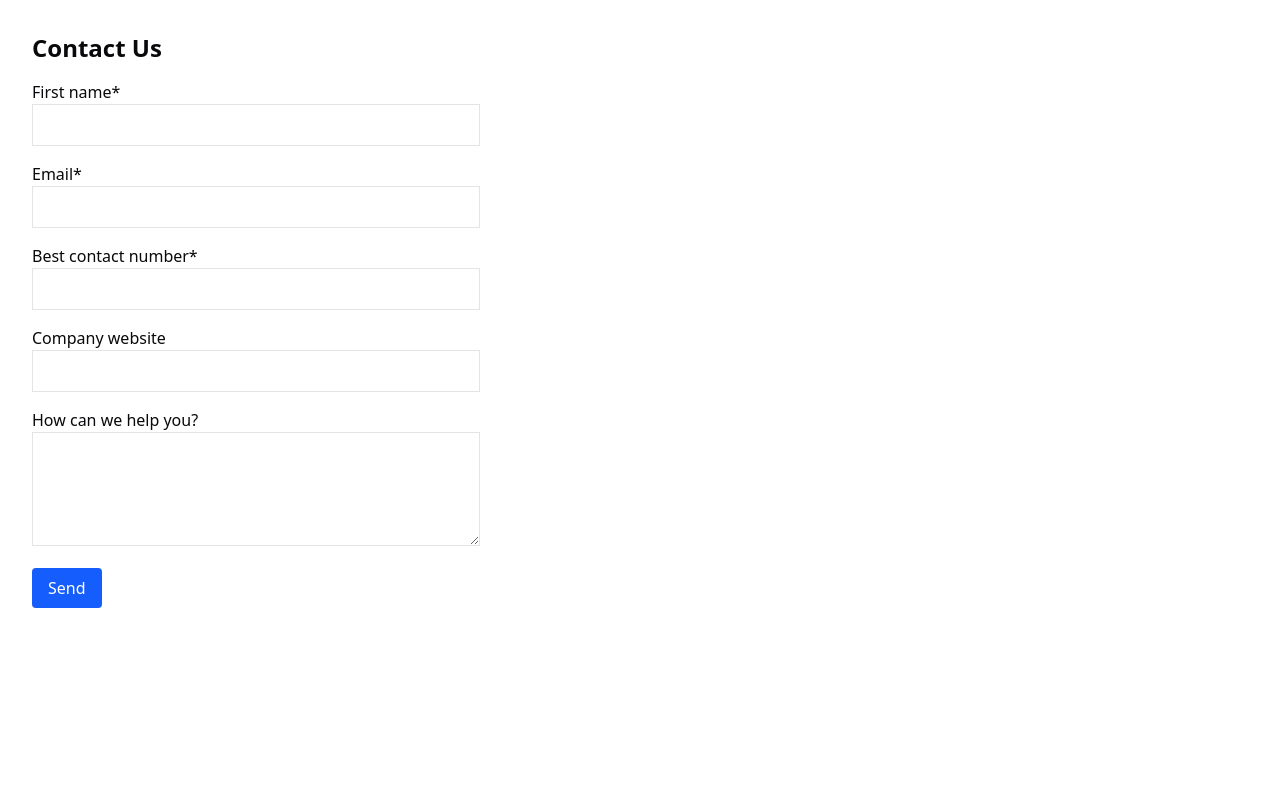
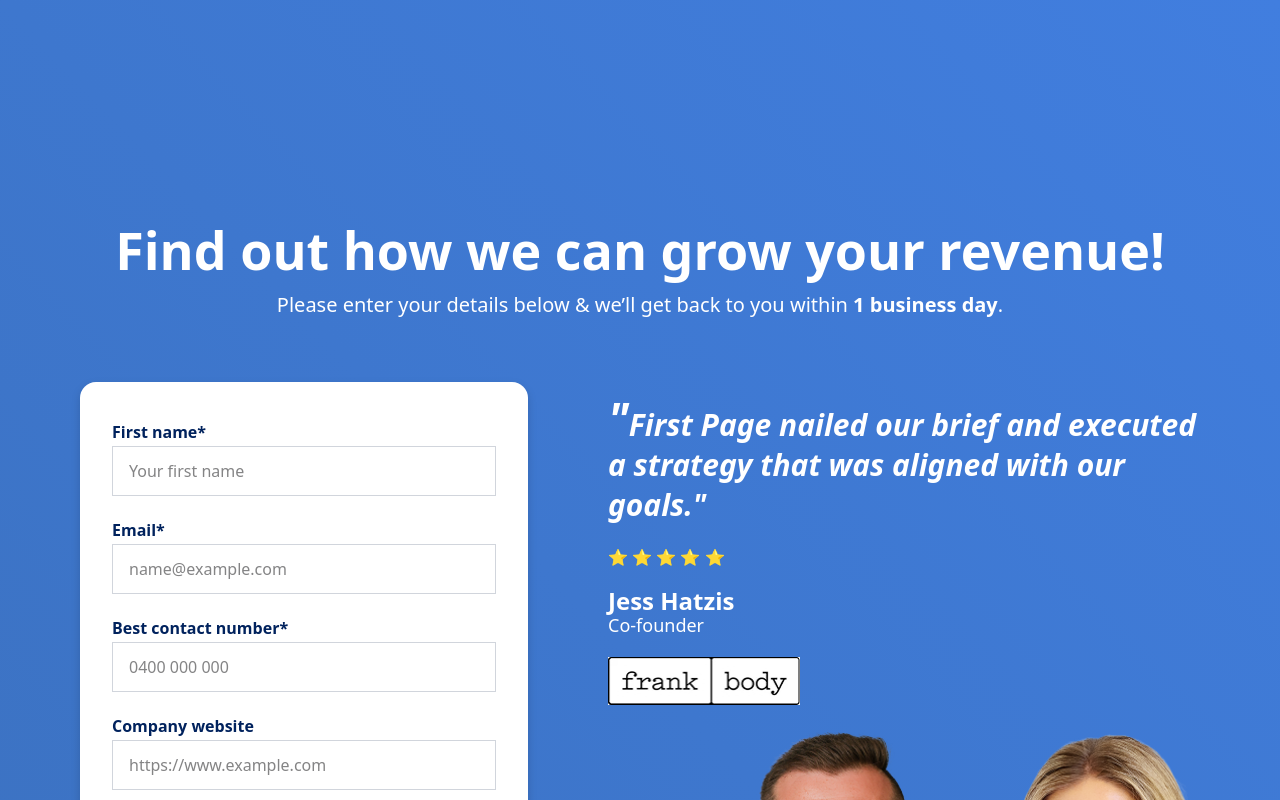
Before and after one commit to ter2yz/demo-first-page-showcase, a Next.js app: page /contact in a window 1280 px wide. Shown: the top 800 px of the page. Built offline with nearby package versions, Linux system fonts and the light colour scheme.

Commit message:
feat: update ui for contact pages

```diff
--- a/app/contact-showcase/page.tsx
+++ b/app/contact-showcase/page.tsx
@@ -1,15 +1,60 @@
+import Image from "next/image";
+
 import ContactForm from "@/components/ContactForm";
+import FrankBodyImage from "@/assets/img_frank-body.jpg";
+import TeamMemberImage from "@/assets/img_elise-n-dan.png";
 
-export default function ContactShowcasePage() {
+export default function ContactPage() {
   return (
-        <main className="p-8">
-            <h1 className="text-2xl font-bold mb-4">
-                Contact Showcase (Error Demo)
+    <main className="min-h-screen overflow-hidden bg-linear-to-bl from-[#417EDF] to-[#3B70BD] pt-32 xl:pt-56">
+      <div className="relative container mx-auto max-w-[70rem] xl:pb-20">
+        <div className="relative z-10 mb-10 flex w-full flex-col items-center px-4 xl:mb-16 xl:px-0">
+          <h1 className="mb-4 text-left text-[2.125rem] leading-[2.125rem] font-bold text-white xl:text-center xl:text-[3.25rem] xl:leading-[3.25rem]">
+            Find out how we can grow your revenue!
           </h1>
+          <p className="text-left text-[1.125rem] leading-[1.625rem] text-white xl:text-center xl:text-[1.25rem]">
+            Please enter your details below & we’ll get back to you within{" "}
+            <b>1 business day</b>.
+          </p>
+        </div>
+        <div className="relative z-10 flex w-full flex-col gap-10 px-4 xl:flex-row xl:gap-20 xl:px-0">
+          <div className="w-full flex-none xl:w-md">
             <ContactForm
               endpoint="/api/contact?forceError=true"
               thankYouUrl="https://firstpage.com.au/thank-you"
             />
+          </div>
+          <div className="w-full flex-auto pt-4">
+            <p className="mb-5 text-[1.625rem] leading-10 font-semibold text-white italic xl:text-3xl">
+              <span className="text-[2.875rem]">&#34;</span>First Page nailed
+              our brief and executed a strategy that was aligned with our
+              goals.&#34;
+            </p>
+            <p className="mb-5">⭐️ ⭐ ⭐ ⭐ ⭐</p>
+            <div className="mb-5">
+              <p className="text-2xl leading-6 font-extrabold text-white">
+                Jess Hatzis
+              </p>
+              <p className="text-lg leading-6 font-normal text-white">
+                Co-founder
+              </p>
+            </div>
+            <Image
+              src={FrankBodyImage}
+              alt="placeholder alt message"
+              className="w-32 xl:w-48"
+            />
+          </div>
+        </div>
+        <div className="z-0 pt-16 xl:absolute xl:-right-36 xl:bottom-0 xl:pt-0">
+          <Image
+            src={TeamMemberImage}
+            alt="First Page team members Elise and Dan"
+            className="w-full origin-top scale-120 xl:w-[740px] xl:scale-100"
+          />
+        </div>
+      </div>
+      <div className="h-48 w-full bg-white"></div>
     </main>
   );
 }
--- a/app/contact/page.tsx
+++ b/app/contact/page.tsx
@@ -1,10 +1,57 @@
+import Image from "next/image";
+
 import ContactForm from "@/components/ContactForm";
+import FrankBodyImage from "@/assets/img_frank-body.jpg";
+import TeamMemberImage from "@/assets/img_elise-n-dan.png";
 
 export default function ContactPage() {
-    return (
-        <main className="p-8">
-            <h1 className="text-2xl font-bold mb-4">Contact Us</h1>
+  return (
+    <main className="min-h-screen overflow-hidden bg-linear-to-bl from-[#417EDF] to-[#3B70BD] pt-32 xl:pt-56">
+      <div className="relative container mx-auto max-w-[70rem] xl:pb-20">
+        <div className="relative z-10 mb-10 flex w-full flex-col items-center px-4 xl:mb-16 xl:px-0">
+          <h1 className="mb-4 text-left text-[2.125rem] leading-[2.125rem] font-bold text-white xl:text-center xl:text-[3.25rem] xl:leading-[3.25rem]">
+            Find out how we can grow your revenue!
+          </h1>
+          <p className="text-left text-[1.125rem] leading-[1.625rem] text-white xl:text-center xl:text-[1.25rem]">
+            Please enter your details below & we’ll get back to you within{" "}
+            <b>1 business day</b>.
+          </p>
+        </div>
+        <div className="relative z-10 flex w-full flex-col gap-10 px-4 xl:flex-row xl:gap-20 xl:px-0">
+          <div className="w-full flex-none xl:w-md">
             <ContactForm endpoint="/api/contact" />
-        </main>
-    );
+          </div>
+          <div className="w-full flex-auto pt-4">
+            <p className="mb-5 text-[1.625rem] leading-10 font-semibold text-white italic xl:text-3xl">
+              <span className="text-[2.875rem]">&#34;</span>First Page nailed
+              our brief and executed a strategy that was aligned with our
+              goals.&#34;
+            </p>
+            <p className="mb-5">⭐️ ⭐ ⭐ ⭐ ⭐</p>
+            <div className="mb-5">
+              <p className="text-2xl leading-6 font-extrabold text-white">
+                Jess Hatzis
+              </p>
+              <p className="text-lg leading-6 font-normal text-white">
+                Co-founder
+              </p>
+            </div>
+            <Image
+              src={FrankBodyImage}
+              alt="placeholder alt message"
+              className="w-32 xl:w-48"
+            />
+          </div>
+        </div>
+        <div className="z-0 pt-16 xl:absolute xl:-right-36 xl:bottom-0 xl:pt-0">
+          <Image
+            src={TeamMemberImage}
+            alt="First Page team members Elise and Dan"
+            className="w-full origin-top scale-120 xl:w-[740px] xl:scale-100"
+          />
+        </div>
+      </div>
+      <div className="h-48 w-full bg-white"></div>
+    </main>
+  );
 }
--- a/components/ContactForm.tsx
+++ b/components/ContactForm.tsx
@@ -1,17 +1,15 @@
 "use client";
 
+import { useRouter } from "next/navigation";
+
+import { zodResolver } from "@hookform/resolvers/zod";
 import { useEffect, useState } from "react";
 import { useForm } from "react-hook-form";
 import { z } from "zod";
-import { zodResolver } from "@hookform/resolvers/zod";
-import { useRouter } from "next/navigation";
 
 const contactSchema = z.object({
   firstName: z.string().min(1, "First name is required"),
-    email: z
-        .string()
-        .min(1, "Email is required")
-        .email("Invalid email address"),
+  email: z.string().min(1, "Email is required").email("Invalid email address"),
   contactNumber: z.string().min(1, "Best contact number is required"),
   companyWebsite: z.url("Must be a valid URL").optional().or(z.literal("")),
   message: z.string().optional().or(z.literal("")),
@@ -100,85 +98,95 @@ export default function ContactForm({
   }
 
   return (
-        <form
-            onSubmit={handleSubmit(onSubmit)}
-            className="space-y-4 max-w-md"
-            noValidate
-        >
-            <div>
-                <label className="block font-medium">First name*</label>
+    <div className="w-full max-w-xl rounded-2xl bg-white px-6 pt-8 pb-6 shadow-[#454545/0.3] drop-shadow-lg xl:px-8 xl:pt-10 xl:pb-8">
+      <form onSubmit={handleSubmit(onSubmit)} className="w-full" noValidate>
+        <div className="mb-6">
+          <label className="mb-1 block leading-[1.25rem] font-bold text-[#00225d]">
+            First name*
+          </label>
           <input
             type="text"
             {...register("firstName")}
-                    className="w-full border p-2"
+            className="w-full border border-[#d1d5dc] px-4 py-3 shadow-lg shadow-[#bbbbbb/0.6]"
+            placeholder="Your first name"
           />
           {errors.firstName && (
-                    <p className="text-red-600">{errors.firstName.message}</p>
+            <p className="text-xs text-red-600">{errors.firstName.message}</p>
           )}
         </div>
 
-            <div>
-                <label className="block font-medium">Email*</label>
+        <div className="mb-6">
+          <label className="mb-1 block leading-[1.25rem] font-bold text-[#00225d]">
+            Email*
+          </label>
           <input
             type="email"
             {...register("email")}
-                    className="w-full border p-2"
+            className="w-full border border-[#d1d5dc] px-4 py-3 shadow-lg shadow-[#bbbbbb/0.6]"
+            placeholder="name@example.com"
           />
           {errors.email && (
-                    <p className="text-red-600">{errors.email.message}</p>
+            <p className="text-xs text-red-600">{errors.email.message}</p>
           )}
         </div>
 
-            <div>
-                <label className="block font-medium">
+        <div className="mb-6">
+          <label className="mb-1 block leading-[1.25rem] font-bold text-[#00225d]">
             Best contact number*
           </label>
           <input
             type="text"
             {...register("contactNumber")}
-                    className="w-full border p-2"
+            className="w-full border border-[#d1d5dc] px-4 py-3 shadow-lg shadow-[#bbbbbb/0.6]"
+            placeholder="0400 000 000"
           />
           {errors.contactNumber && (
-                    <p className="text-red-600">
+            <p className="text-xs text-red-600">
               {errors.contactNumber.message}
             </p>
           )}
         </div>
 
-            <div>
-                <label className="block font-medium">Company website</label>
+        <div className="mb-6">
+          <label className="mb-1 block leading-[1.25rem] font-bold text-[#00225d]">
+            Company website
+          </label>
           <input
             type="url"
             {...register("companyWebsite")}
-                    className="w-full border p-2"
+            className="w-full border border-[#d1d5dc] px-4 py-3 shadow-lg shadow-[#bbbbbb/0.6]"
+            placeholder="https://www.example.com"
           />
           {errors.companyWebsite && (
-                    <p className="text-red-600">
+            <p className="text-xs text-red-600">
               {errors.companyWebsite.message}
             </p>
           )}
         </div>
 
-            <div>
-                <label className="block font-medium">
+        <div className="mb-6">
+          <label className="mb-1 block leading-[1.25rem] font-bold text-[#00225d]">
             How can we help you?
           </label>
           <textarea
             {...register("message")}
-                    className="w-full border p-2"
+            className="w-full border border-[#d1d5dc] px-4 py-3 shadow-lg shadow-[#bbbbbb/0.6]"
             rows={4}
+            placeholder="Add message..."
           />
           {errors.message && (
-                    <p className="text-red-600">{errors.message.message}</p>
+            <p className="text-xs text-red-600">{errors.message.message}</p>
           )}
         </div>
 
         <button
           type="submit"
-                className="px-4 py-2 bg-blue-600 text-white rounded"
+          className="w-full rounded-lg bg-[#ff5254] px-6 py-[0.6875rem] text-sm font-extrabold text-white uppercase xl:text-base"
           disabled={status === "loading"}
         >
-                {status === "loading" ? "Sending..." : "Send"}
+          {status === "loading"
+            ? "Sending..."
+            : "yes, I WANT TO grow my business"}
         </button>
 
         {status !== "idle" && (
@@ -192,5 +200,6 @@ export default function ContactForm({
           </p>
         )}
       </form>
+    </div>
   );
 }
```
Also changed, not shown: assets/img_elise-n-dan.png (added), assets/img_frank-body.jpg (added). Lines whose indentation alone changed are shown as unchanged.
